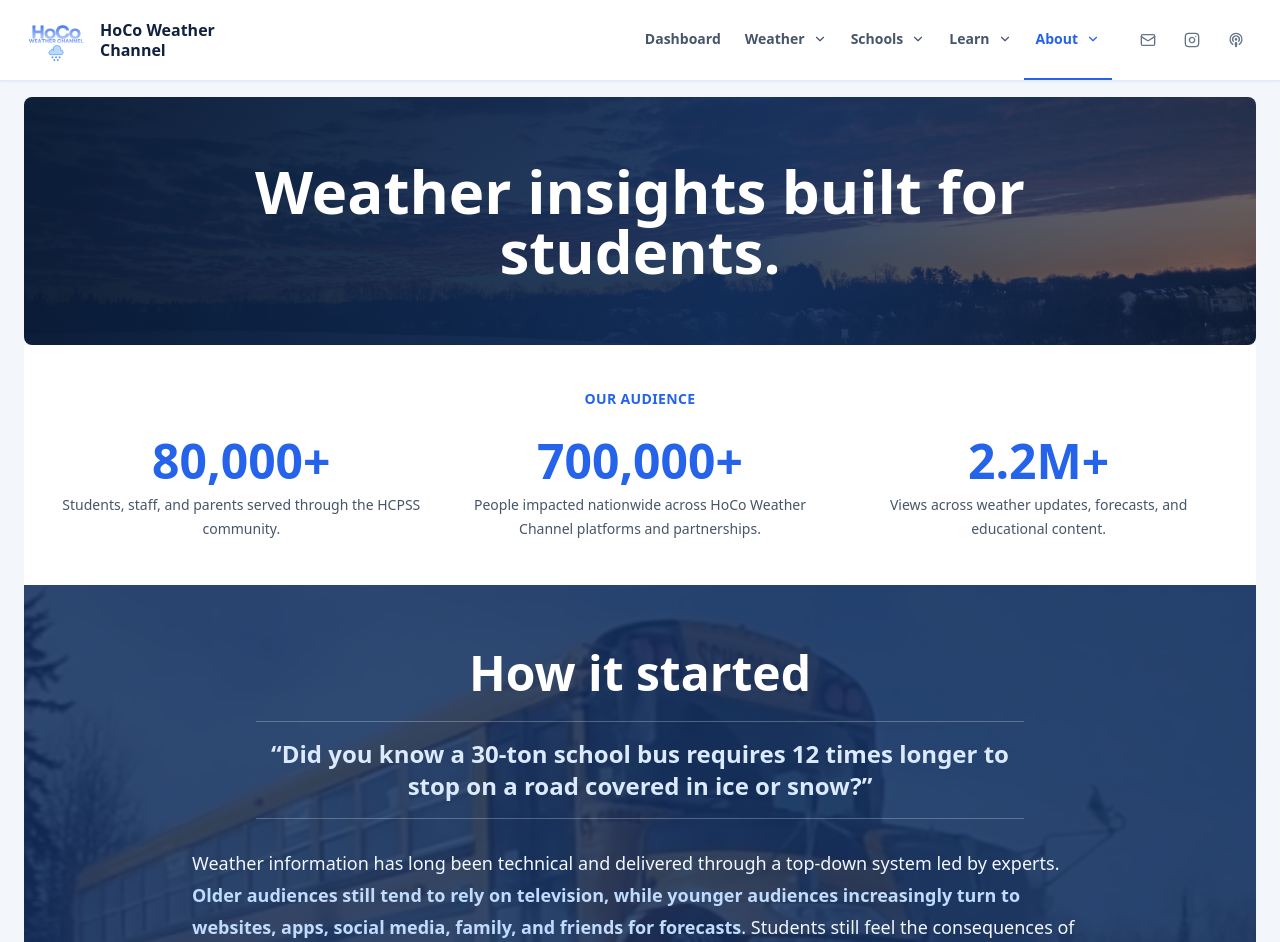
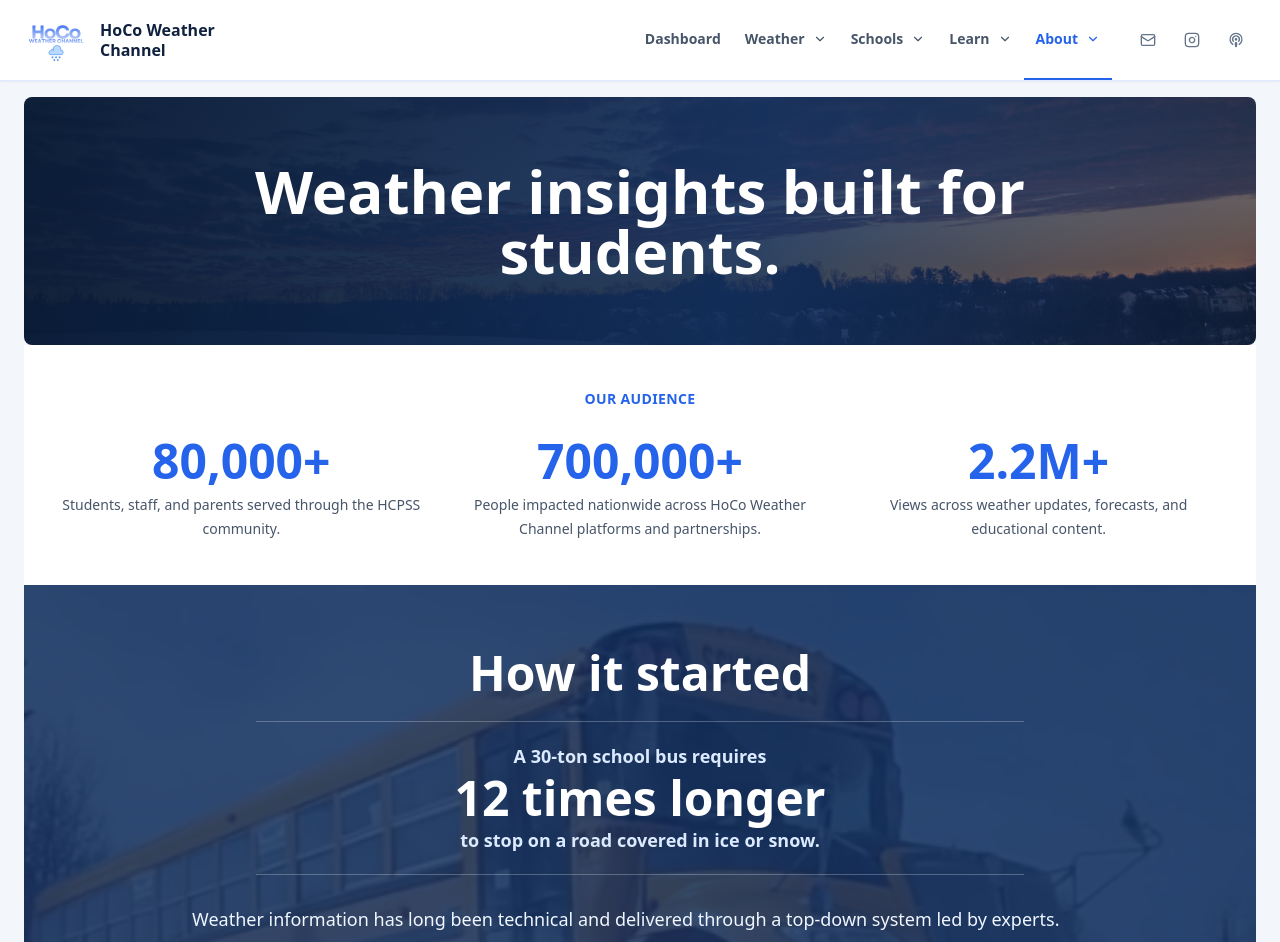
Before and after one commit to davidliu-2008/HoCoWX, a Next.js app: page /about in a window 1280 px wide. Shown: the top 942 px of the page. Built offline with nearby package versions, Linux system fonts and the light colour scheme.

Commit message:
Emphasize winter bus statistic

```diff
--- a/app/about/page.tsx
+++ b/app/about/page.tsx
@@ -79,9 +79,11 @@ export default function AboutPage() {
         <div className="absolute inset-0 -z-10 bg-navy/85" aria-hidden="true" />
         <div className="mx-auto max-w-4xl text-center">
           <h2 className="text-4xl font-black text-white sm:text-5xl">How it started</h2>
-          <blockquote className="mx-auto mt-6 max-w-3xl border-y border-white/25 py-4 text-xl font-bold leading-8 text-blue-100 sm:text-2xl">
-            “Did you know a 30-ton school bus requires 12 times longer to stop on a road covered in ice or snow?”
-          </blockquote>
+          <div className="mx-auto mt-6 max-w-3xl border-y border-white/25 py-5 text-blue-100">
+            <p className="text-base font-semibold sm:text-lg">A 30-ton school bus requires</p>
+            <p className="my-1 text-4xl font-black text-white sm:text-5xl">12 times longer</p>
+            <p className="text-base font-semibold sm:text-lg">to stop on a road covered in ice or snow.</p>
+          </div>
         </div>
         <div className="mx-auto mt-7 max-w-4xl space-y-5 text-lg leading-8 text-blue-50">
           <p>
```
